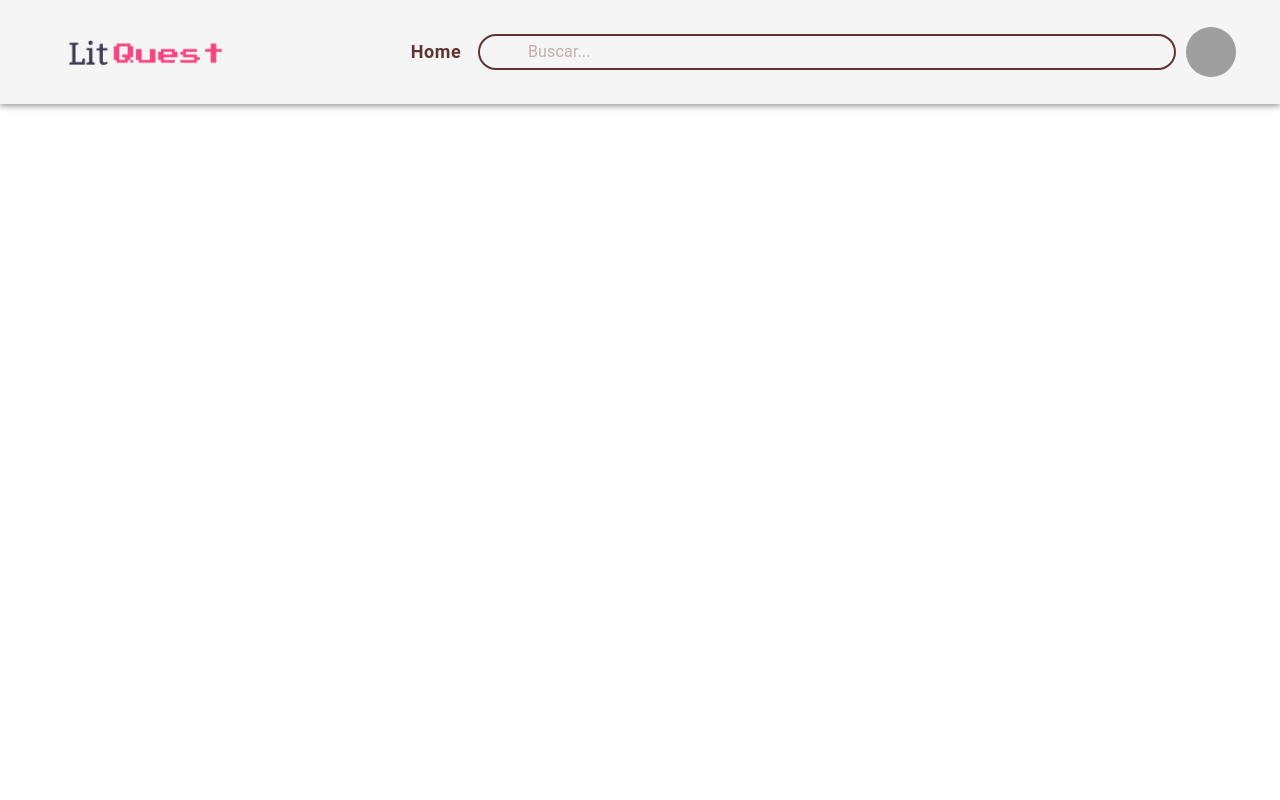
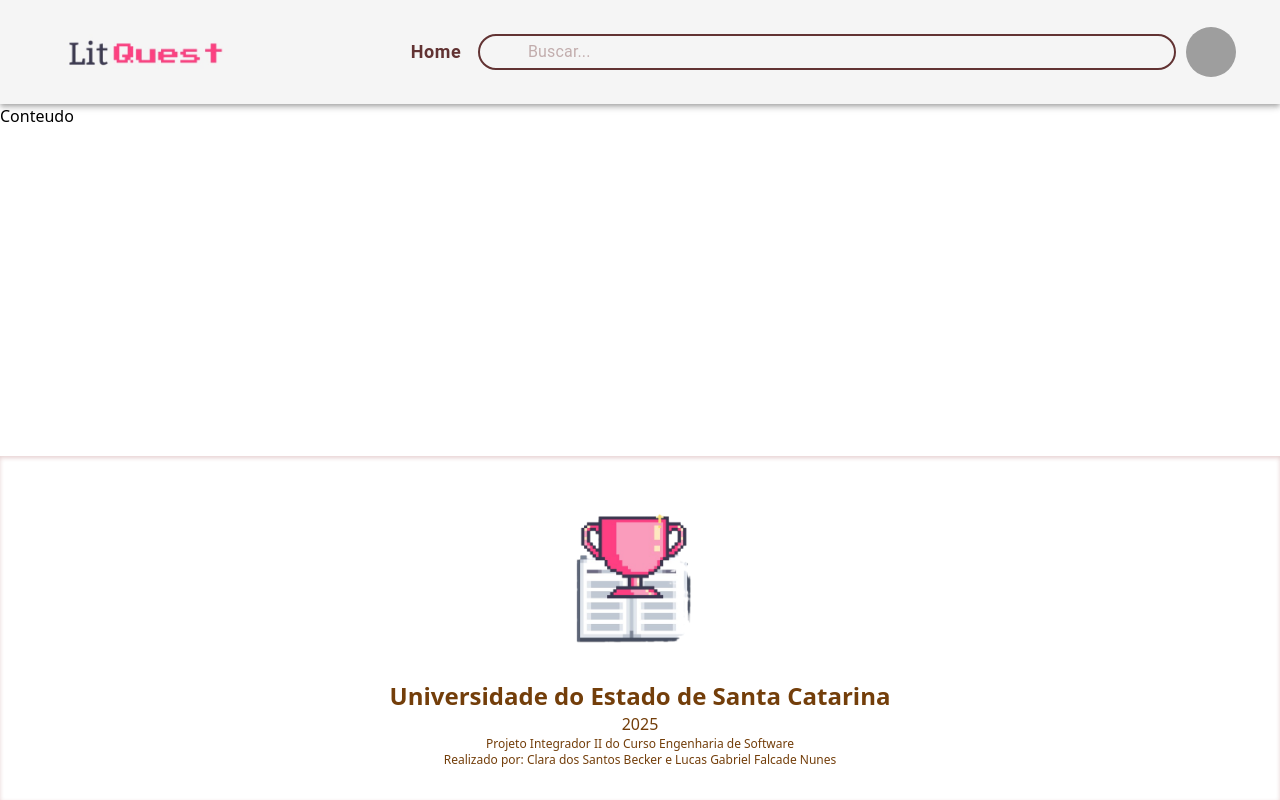
Before and after one commit to lucasgfn/PIN2, a React (Vite) app in the folder frontend/: page / in a window 1280 px wide. Built offline with nearby package versions, Linux system fonts and the light colour scheme; grey boxes are pictures that could not be loaded; some icons are missing.

Commit message:
Added Footer Component

```diff
--- a/frontend/src/App.tsx
+++ b/frontend/src/App.tsx
@@ -1,11 +1,20 @@
 import './App.css'
+import Footer from './components/footer/Footer'
+import Header from './components/header/Header'
 
-function App() {
+const App: React.FC = () => {
 
 
   return (
     <>
-
+      <div className="min-h-screen flex flex-col">
+      <Header/>
+          <main className="flex-grow">
+            {/* conteudo */}
+            <h1>Conteudo</h1>
+          </main>
+        <Footer/>
+       </div>
     </>
   )
 }
--- /dev/null
+++ b/frontend/src/components/footer/Footer.tsx
@@ -0,0 +1,26 @@
+
+import type React from "react";
+import logo from "../../assets/logo.png"
+
+
+const Footer : React.FC = () => {
+
+    return (
+        <>
+            <footer className="flex flex-col py-6 pb-8 shadow-inner shadow-red-900/20">
+                <div className="mx-auto text-2xl">
+                        <img src={logo} alt={"logo"} style={{width: "200px", height: "auto"}}/>
+                </div>
+                <div className="mx-auto text-center text-yellow-900">
+                    <h2 className="text-2xl font-semibold">Universidade do Estado de Santa Catarina</h2>
+                    <p>2025</p>
+                    <p className="text-xs">Projeto Integrador II do Curso Engenharia de Software</p>
+                    <p className="text-xs">Realizado por: Clara dos Santos Becker e Lucas Gabriel Falcade Nunes</p>
+                </div>
+            </footer>
+        </>
+    )
+
+}
+
+export default Footer;
--- a/frontend/src/router/Router.tsx
+++ b/frontend/src/router/Router.tsx
@@ -1,13 +1,19 @@
 import { createBrowserRouter } from "react-router-dom";
 import { Home } from "../pages/Home";
+import App from "../App";
 
 
 const router = createBrowserRouter([
 
     {
         path: "/",
+        element: <App/>
+    },
+    {
+        path: "/home",
         element: <Home/>
     },
+
 
 
 
```
Also changed, not shown: frontend/src/pages/Home.tsx (line endings or trailing spaces).
